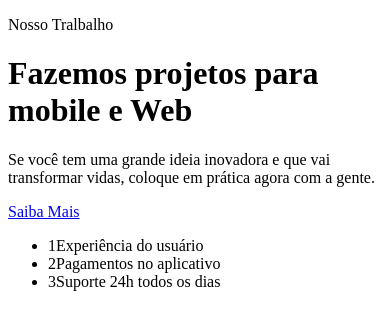
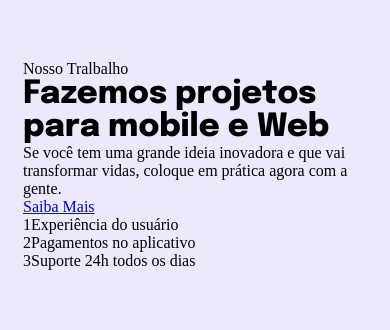
Before and after one commit to Gslogger/Projeto-Responsividade, a plain HTML site: page index.html in a window 390 px wide. Drawn offline with Linux system fonts and the light colour scheme.

```diff
--- a/index.html
+++ b/index.html
@@ -2,11 +2,16 @@
 <html lang="pt-br">
 
 <head>
+  <link rel="preconnect" href="https://fonts.gstatic.com" crossorigin>
+  <link rel="preconnect" href="https://fonts.googleapis.com">
+
   <meta charset="UTF-8">
   <meta name="viewport" content="width=device-width, initial-scale=1.0">
   <title>Introdução á Responsividade</title>
 
   <link rel="stylesheet" href="style.css">
+
+  <link href="https://fonts.googleapis.com/css2?family=Epilogue:wght@800&display=swap" rel="stylesheet">
 
 </head>
 
--- a/style.css
+++ b/style.css
@@ -0,0 +1,20 @@
+*{
+  margin: 0;
+  padding: 0;
+  box-sizing: none;
+
+}
+
+ul {
+  list-style: none;
+}
+
+body {
+  background: #ECE9FD;
+
+  padding: 60px 23px 60px;
+}
+
+h1 {
+  font-family: 'Epilogue', sans-serif;
+}
```
